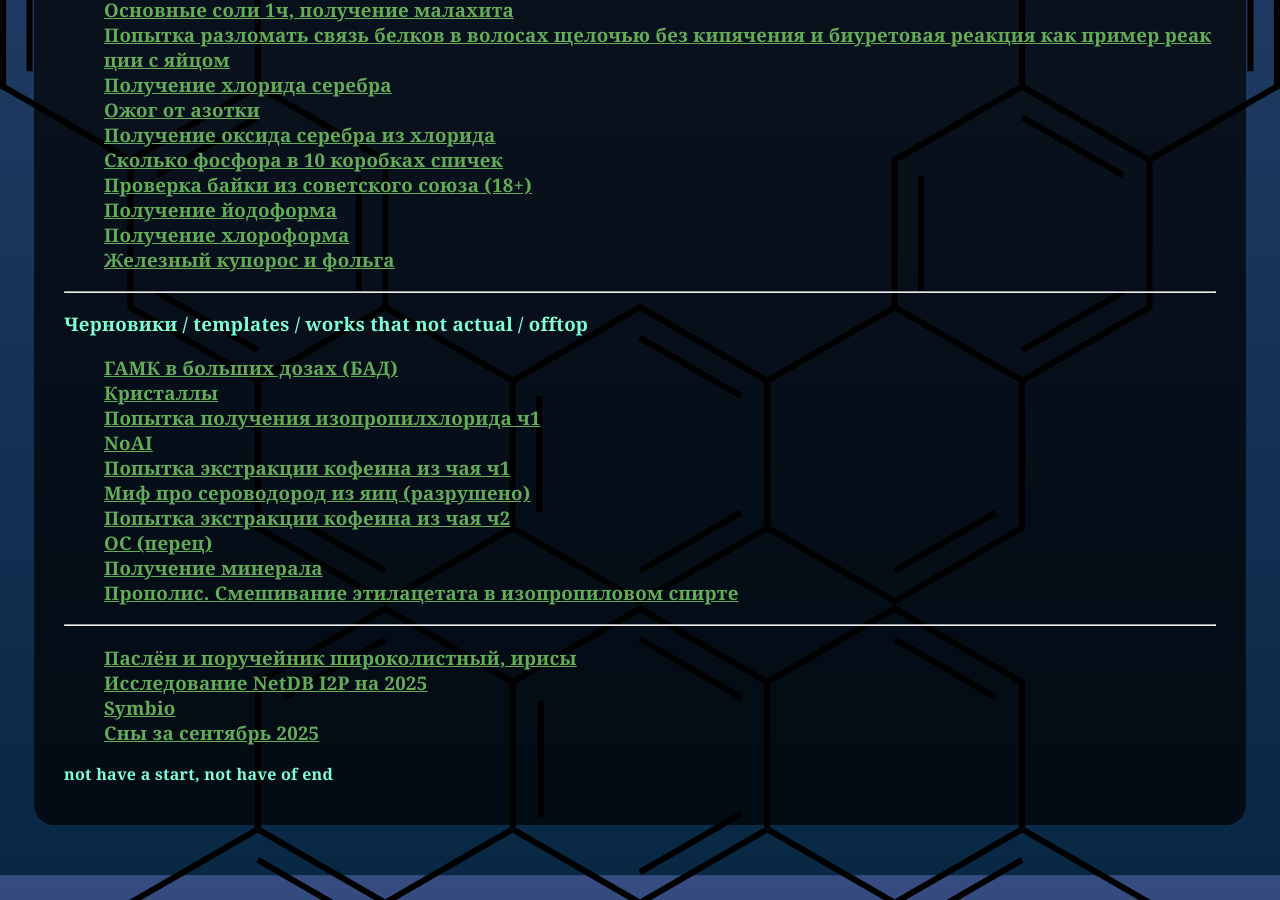
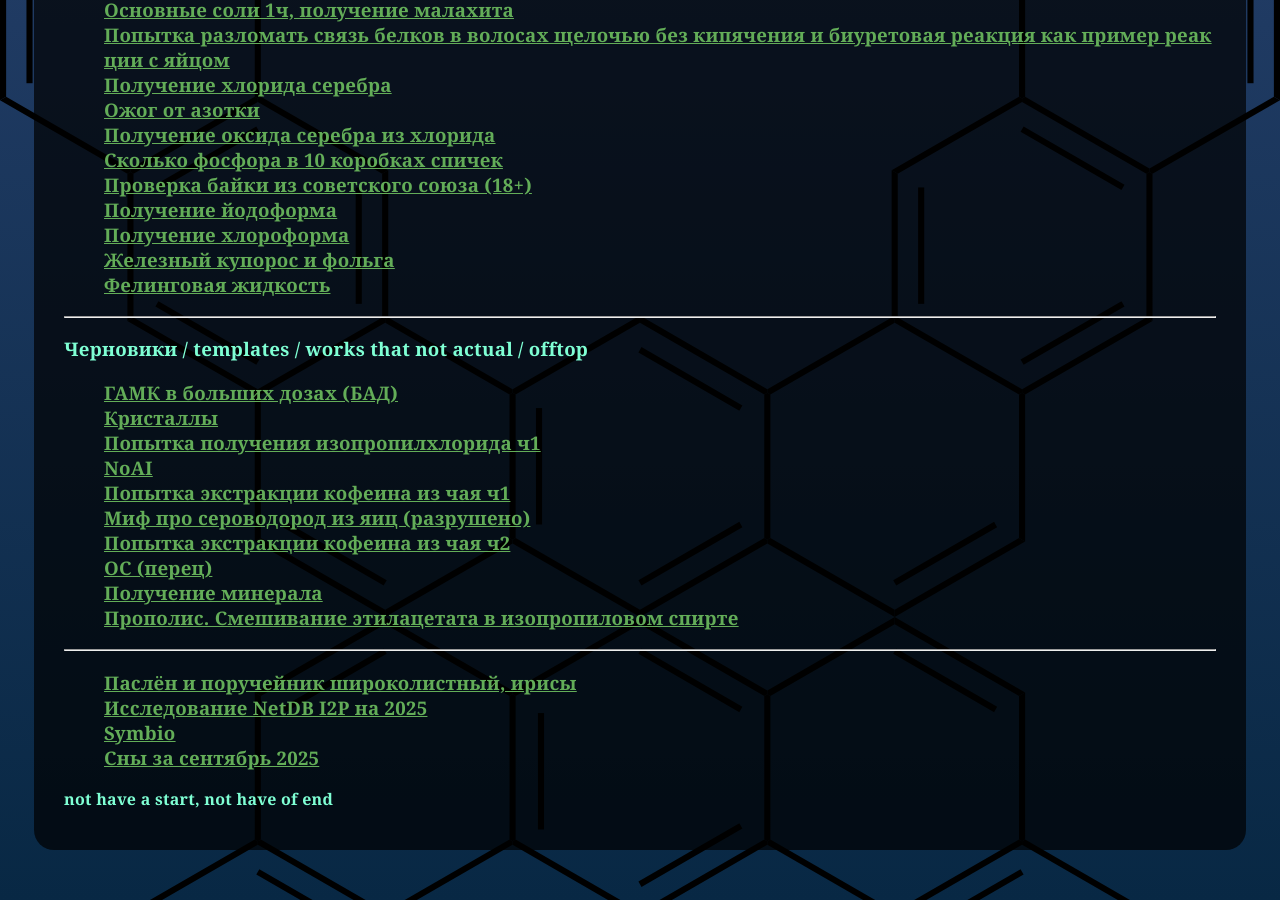
Before and after one commit to wipedlifepotato/wipedlifepotato.github.io, a Jekyll site: the page index.html, which Jekyll copies as it is, in a window 1280 px wide and 900 px high, scrolled down 850 px. Built offline with Jekyll 4.4.1, drawn with Linux system fonts in a browser that asks for light colours.

Commit message:
upd index.html

```diff
--- a/index.html
+++ b/index.html
@@ -63,6 +63,7 @@
 		        <li><a href="/iodophorm.html" target="_blank">Получение йодоформа</a></li>
 		        <li><a href="/chlorophorm.html" target="_blank">Получение хлороформа</a></li>
 		        <li><a href="/experimentfeso4al2o3.html" target="_blank">Железный купорос и фольга</a></li>
+		        <li><a href="/SegmeticSalt.html" target="_blank">Фелинговая жидкость</a></li>
 		    </ul>
 		    <hr/>
 		    <p>Черновики / templates / works that not actual / offtop </p>
```
